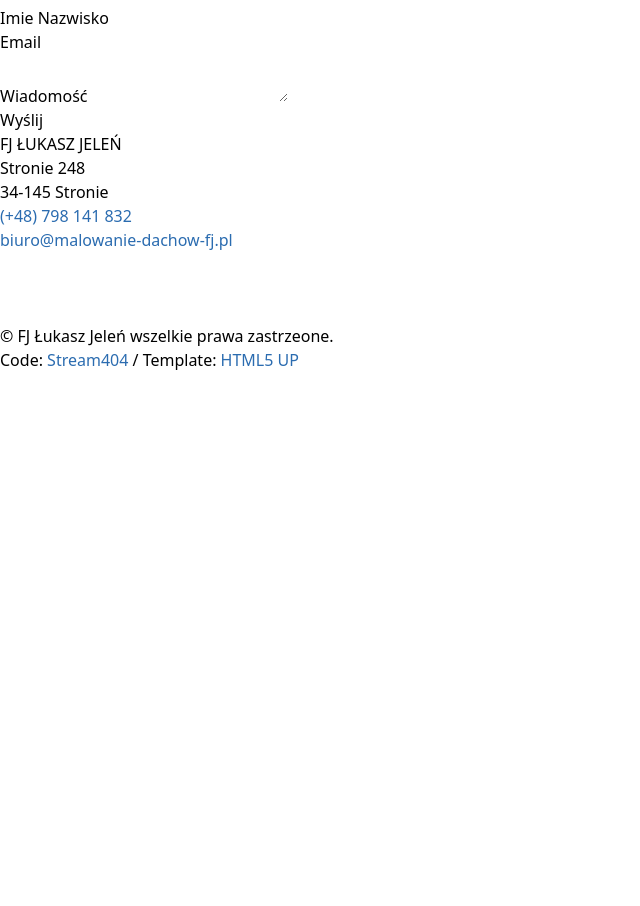
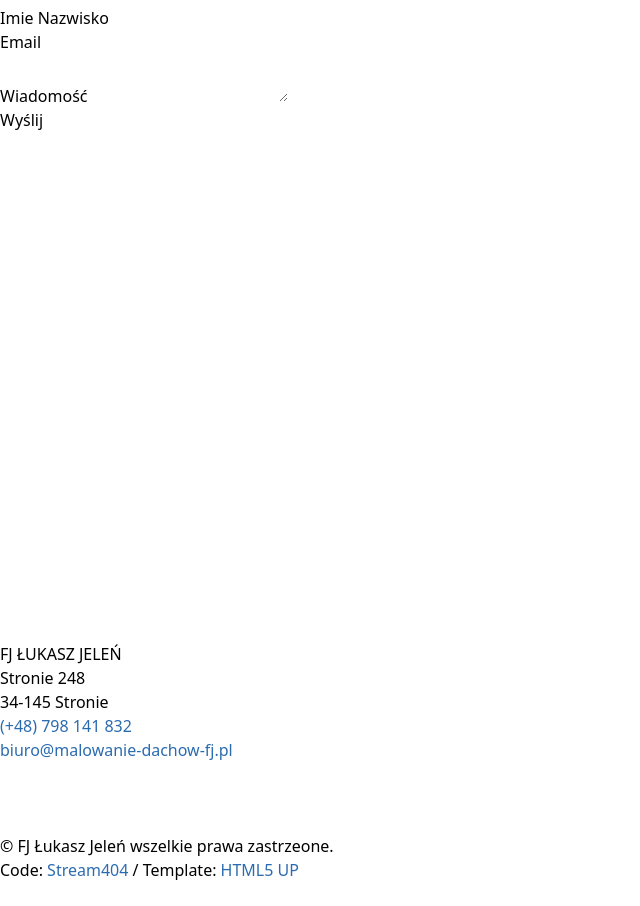
Before and after one commit to toshinori8/FJ-SITE, a Next.js app: page / in a window 1280 px wide. Shown: the part 6900-7806 px from the top of the page, without its empty margins (0-640 px from the left). Before the commit the page ends 7296 px from the top, so only its background shows below. Built offline with nearby package versions, Linux system fonts and the light colour scheme.

Commit message:
kontakt form

```diff
--- a/src/layout/Elements/Footer.tsx
+++ b/src/layout/Elements/Footer.tsx
@@ -59,6 +59,7 @@ function Footer() {
           </div>
         </FadeIn>
       </section>
+
     </>
   );
 }
--- a/src/layout/Elements/KontaktForm.tsx
+++ b/src/layout/Elements/KontaktForm.tsx
@@ -1,9 +1,16 @@
-import { useForm,SubmitHandler } from "react-hook-form";
+import { useForm, SubmitHandler } from "react-hook-form";
 // import { Alert } from "react";
 // import { Alert } from 'components';
 import { Alert } from 'react-bootstrap';
 import axios from "axios";
+import LogoFJ from "./LogoFJ";
+import HamMenu from "./menu/HamMenu";
+import FadeIn from "./FadeIn";
 
+
+let message = "";
+
+let sending = false;
 const KontaktForm = () => {
 
   type Inputs = {
@@ -16,23 +23,43 @@ const KontaktForm = () => {
 
   const onSubmit: SubmitHandler<Inputs> = data => {
 
-      console.log(data)
+    //console.log(data)
+    // const overF= document.getElementsByClassName('overflow');
+
+    sending = true;
+
+    document.body.classList.toggle('overflow');
+
+
+
 
     axios.get('https://malowanie-dachow-fj.pl/mail.php', {
       params: {
         name: data.name,
         message: data.message,
         email: data.email
-        }
+      },
+      responseType: 'json'
     })
       .then(function (response) {
-        console.log(response);
+        // console.log(response.data);
+        //   if(response.data)
+
+        const status = response.status
+        console.log(status);
+        if (status === 200) {
+          message = "Wiadomość wysłana";
+        }
+
+
       })
       .catch(function (error) {
-        console.log(error);
+        // console.log(error);
       })
-      .then(function () {
+      .then(function (response) {
         // always executed
+        message = "Wysyłanie wiadomości";
+
       });
     // biuro@malowanie-dachow-fj.pl
   };
@@ -43,18 +70,18 @@ const KontaktForm = () => {
   return (
 
 
-
+    <>
 
 
       <form onSubmit={handleSubmit(onSubmit)}>
         <div className="fields">
           <div className="field">
             <label htmlFor="name">Imie Nazwisko</label>
-          <input type="text"  id="name" {...register("name", { required: true })} />
-          { errors.name &&
+            <input type="text" id="name" {...register("name", { required: true, minLength: 4 })} />
+            {errors.name &&
               <Alert variant="danger">
-          { errors.name?.type === "required" && <p>Imię i nazwosko wymagane</p> }
-          { errors.name?.type === "minLength" && <p>Min length of title is 5 characters!</p> }
+                {errors.name?.type === "required" && <p>Imię i nazwosko wymagane</p>}
+                {errors.name?.type === "minLength" && <p>Zbyt krótkie</p>}
 
               </Alert>
             }
@@ -62,11 +89,27 @@ const KontaktForm = () => {
           </div>
           <div className="field">
             <label htmlFor="email">Email</label>
-          <input type="email"  id="email" {...register("email", { required: true })} />
+            <input type="email" id="email" {...register("email", { required: true })} />
+            {errors.email &&
+              <Alert variant="danger">
+                {errors.email?.type === "required" && <p>Wprowadz adres email</p>}
+                {errors.email?.type === "pattern" && <p>Błędny adres email</p>}
+
+              </Alert>
+            }
           </div>
           <div className="field">
             <label htmlFor="message">Wiadomość</label>
-          <textarea  id="message"  {...register("message", { required: true })}></textarea>
+            <textarea id="message"  {...register("message", { required: true, minLength: 10, pattern: /^[a-zA-Z0-9.!#$%&’*+/=?^_`{|}~-]+@[a-zA-Z0-9-]+(?:\.[a-zA-Z0-9-]+)*$/})}></textarea>
+
+
+            {errors.message &&
+              <Alert variant="danger">
+                {errors.message?.type === "required" && <p>Wprowadź wiadomość</p>}
+                {errors.message?.type === "minLength" && <p>Wprowadź wiadomość</p>}
+
+              </Alert>
+            }
           </div>
         </div>
         <ul className="actions">
@@ -77,7 +120,16 @@ const KontaktForm = () => {
 
 
 
+        {/* {sending==true && } */}
 
+        <div className='overflow'>
+          <HamMenu csState={"open"} />
+
+          <div className='logo'><LogoFJ /></div>
+          <FadeIn>
+            <div className='message'>{message}</div>
+          </FadeIn>
+        </div>
 
       </form>
 
@@ -85,6 +137,9 @@ const KontaktForm = () => {
 
 
 
+
+
+    </>
 
 
   )
--- a/src/layout/Elements/menu/HamMenu.tsx
+++ b/src/layout/Elements/menu/HamMenu.tsx
@@ -1,6 +1,3 @@
-
-import { Component, useEffect } from "react";
-
 type HamProps = {
   csState: string;
 
@@ -13,7 +10,7 @@ const HamMenu = (stateX: HamProps) => {
 
     // console.log('sad');
     document.body.classList.remove('is-menu-visible');
-
+    document.body.classList.remove('overflow');
     // useEffect(() => {
 
     // }, []);
--- /dev/null
+++ b/src/styles/kontaktForm.css
@@ -0,0 +1,48 @@
+
+form .overflow{
+
+  opacity: 1;
+  visibility: visible;
+  background-image: url(../images/bg.jpg);
+  background-color: #2e3141;
+  background-image: linear-gradient(to top, rgba(46, 49, 65, 0.8), rgba(46, 49, 65, 0.8)), url("../images/bg.jpg");
+  background-size: auto,
+    cover;
+  background-position: center,
+    center;
+}
+
+form .overflow .logo{
+
+  visibility:hidden;
+  width: 200px;
+  position: absolute;
+  left: 50%;
+  margin-left: -100px;
+  margin-top: 30%;
+
+}
+body.overflow .overflow .message{
+
+  color : white;
+  width: 100%;
+  text-align: center;
+  margin-top:45%;
+
+}
+body.overflow .overflow{
+  opacity: 1;
+  visibility: visible;
+  position: fixed;
+  width: 100%;
+  height: 100%;
+  background-color: var(--colorRed);
+  margin: 0%;
+  top: 0px;
+  left: 0px;
+  z-index: 9999999;
+  transition: 300ms linear;
+}
+body.overflow .overflow .logo{
+  visibility: visible;
+}
--- a/src/styles/main.css
+++ b/src/styles/main.css
@@ -10,6 +10,7 @@
 @import url(./logoAnim.css);
 @import url(./futures.css);
 @import url(./menu.css);
+@import url(./kontaktForm.css);
 /*
 	Solid State by HTML5 UP
 	html5up.net | @ajlkn
```
Lines whose indentation alone changed are shown as unchanged.
